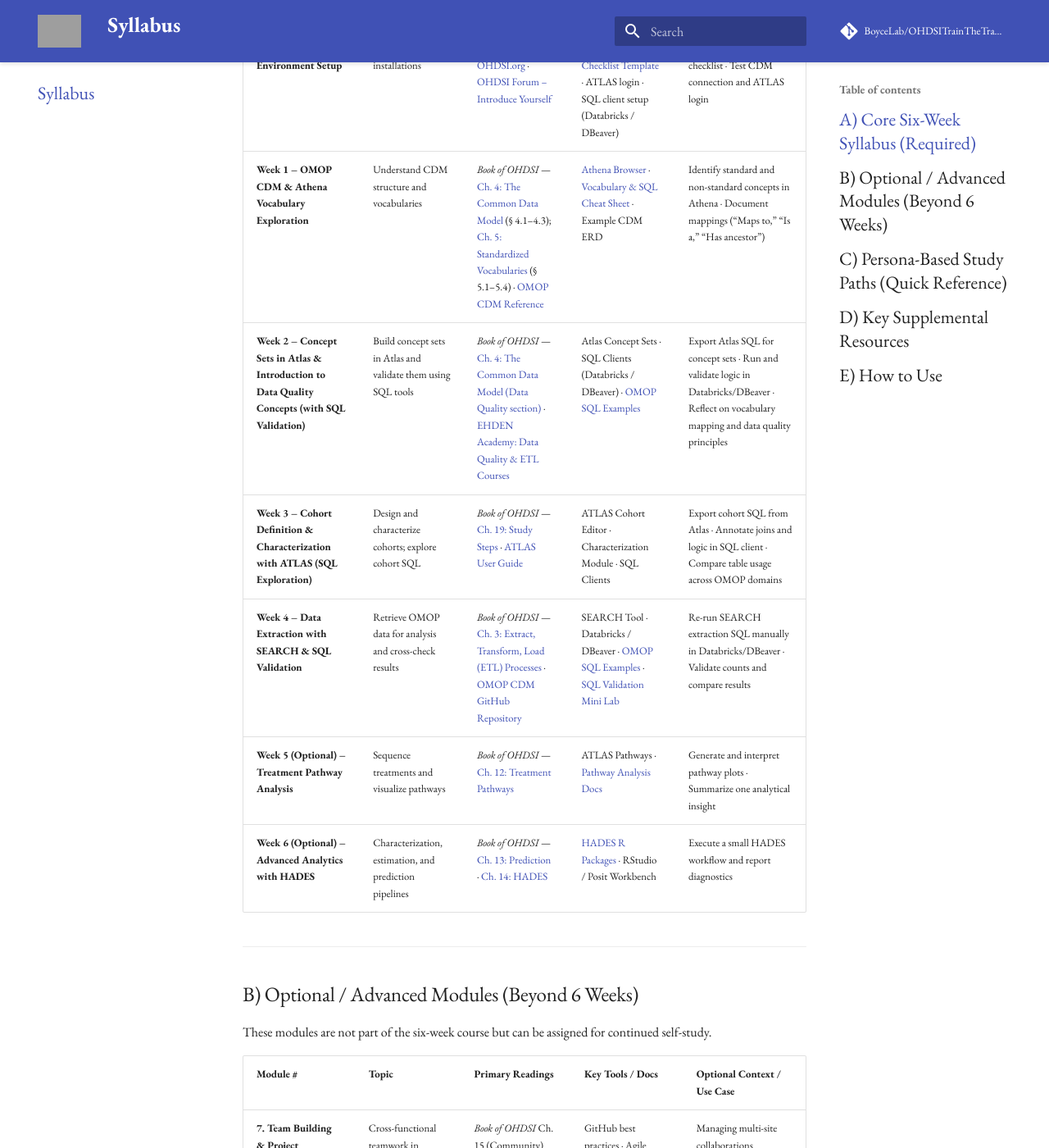
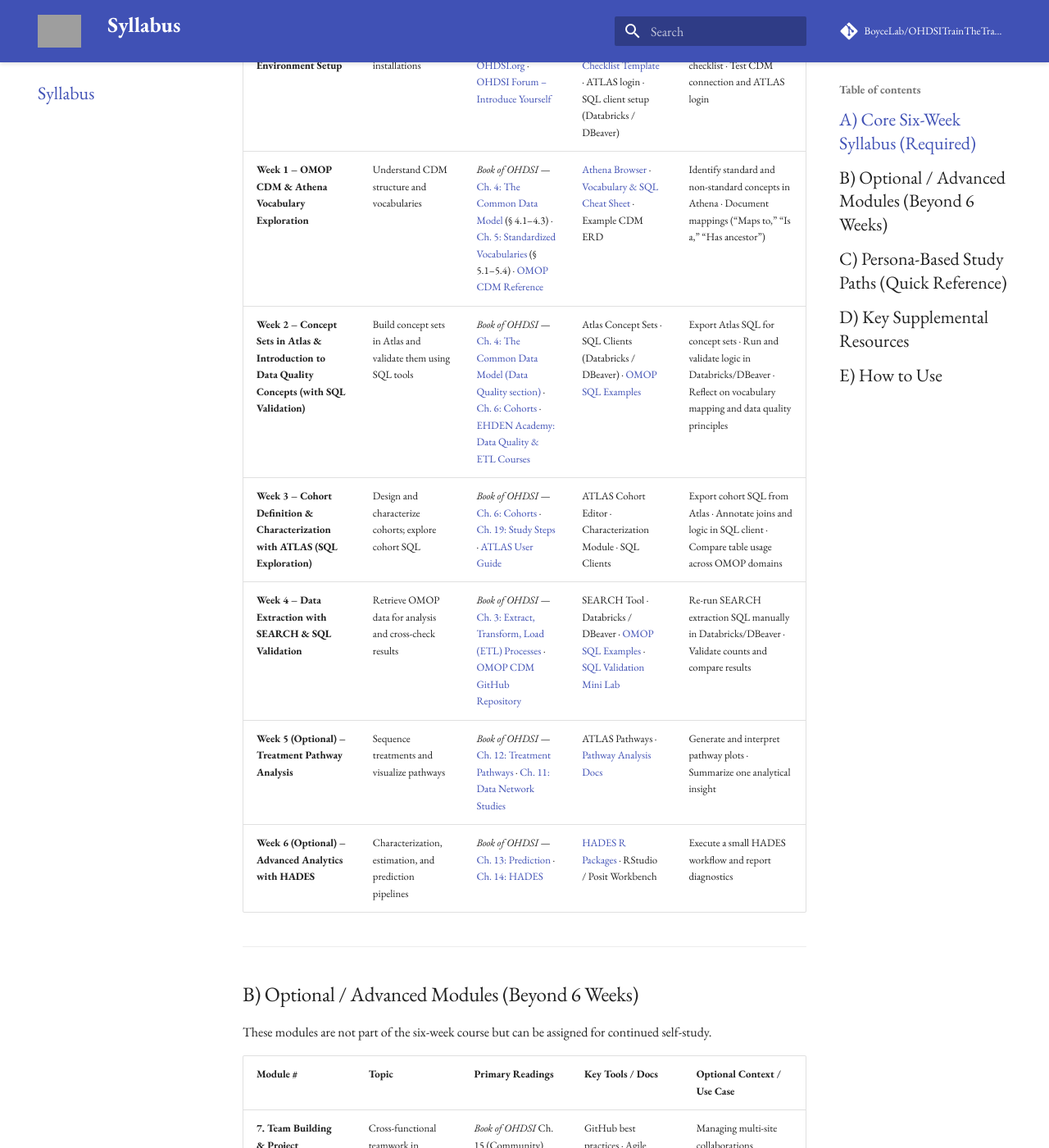
Before and after one commit to BoyceLab/OHDSITrainTheTrainer-6WK, an MkDocs documentation site: the page built from docs/syllabus.md, in a window 1280 px wide and 1400 px high, scrolled down 695 px. Shown: the whole window at 82% size. Built offline with MkDocs 1.6.1 and Material for MkDocs 9.7.7, drawn with Linux system fonts in a browser that asks for light colours; comment, search, counter and statistics services are not loaded; grey boxes are pictures that could not be loaded.

Commit message:
Update syllabus.md

```diff
--- a/docs/syllabus.md
+++ b/docs/syllabus.md
@@ -14,15 +14,14 @@
 | **Week / Day** | **Focus** | **Primary Readings / Viewings** | **Tools & Docs** | **Homework / Follow-up** |
 |-----------------|------------|---------------------------------|------------------|---------------------------|
 | **Day 0 – Environment Setup** | Verify access and installations | [Who We Are – OHDSI.org](https://www.ohdsi.org/who-we-are/) · [OHDSI Forum – Introduce Yourself](https://forums.ohdsi.org/) | [Environment Checklist Template](common_artifacts/environment-checklist-template.md) · ATLAS login · SQL client setup (Databricks / DBeaver) | Complete environment checklist · Test CDM connection and ATLAS login |
-| **Week 1 – OMOP CDM & Athena Vocabulary Exploration** | Understand CDM structure and vocabularies | *Book of OHDSI* — [Ch. 4: The Common Data Model](https://ohdsi.github.io/TheBookOfOhdsi/CommonDataModel.html) (§ 4.1–4.3); [Ch. 5: Standardized Vocabularies](https://ohdsi.github.io/TheBookOfOhdsi/StandardizedVocabularies.html) (§ 5.1–5.4) · [OMOP CDM Reference](https://ohdsi.github.io/CommonDataModel/) | [Athena Browser](https://athena.ohdsi.org/) · [Vocabulary & SQL Cheat Sheet](common_artifacts/omop-vocab-sql-cheat-sheet.md) · Example CDM ERD | Identify standard and non-standard concepts in Athena · Document mappings (“Maps to,” “Is a,” “Has ancestor”) |
-| **Week 2 – Concept Sets in Atlas & Introduction to Data Quality Concepts (with SQL Validation)** | Build concept sets in Atlas and validate them using SQL tools | *Book of OHDSI* — [Ch. 4: The Common Data Model (Data Quality section)](https://ohdsi.github.io/TheBookOfOhdsi/CommonDataModel.html#data-quality) · [EHDEN Academy: Data Quality & ETL Courses](https://academy.ehden.eu/course/index.php?categoryid=all) | Atlas Concept Sets · SQL Clients (Databricks / DBeaver) · [OMOP SQL Examples](common_artifacts/omop-sql-examples.md) | Export Atlas SQL for concept sets · Run and validate logic in Databricks/DBeaver · Reflect on vocabulary mapping and data quality principles |
-| **Week 3 – Cohort Definition & Characterization with ATLAS (SQL Exploration)** | Design and characterize cohorts; explore cohort SQL | *Book of OHDSI* — [Ch. 19: Study Steps](https://ohdsi.github.io/TheBookOfOhdsi/PopulationLevelEstimation.html#study-steps) · [ATLAS User Guide](common_artifacts/atlas-user-process-guide.md) | ATLAS Cohort Editor · Characterization Module · SQL Clients | Export cohort SQL from Atlas · Annotate joins and logic in SQL client · Compare table usage across OMOP domains |
+| **Week 1 – OMOP CDM & Athena Vocabulary Exploration** | Understand CDM structure and vocabularies | *Book of OHDSI* — [Ch. 4: The Common Data Model](https://ohdsi.github.io/TheBookOfOhdsi/CommonDataModel.html) (§ 4.1–4.3) · [Ch. 5: Standardized Vocabularies](https://ohdsi.github.io/TheBookOfOhdsi/StandardizedVocabularies.html) (§ 5.1–5.4) · [OMOP CDM Reference](https://ohdsi.github.io/CommonDataModel/) | [Athena Browser](https://athena.ohdsi.org/) · [Vocabulary & SQL Cheat Sheet](common_artifacts/omop-vocab-sql-cheat-sheet.md) · Example CDM ERD | Identify standard and non-standard concepts in Athena · Document mappings (“Maps to,” “Is a,” “Has ancestor”) |
+| **Week 2 – Concept Sets in Atlas & Introduction to Data Quality Concepts (with SQL Validation)** | Build concept sets in Atlas and validate them using SQL tools | *Book of OHDSI* — [Ch. 4: The Common Data Model (Data Quality section)](https://ohdsi.github.io/TheBookOfOhdsi/CommonDataModel.html#data-quality) · [Ch. 6: Cohorts](https://ohdsi.github.io/TheBookOfOhdsi/Cohorts.html) · [EHDEN Academy: Data Quality & ETL Courses](https://academy.ehden.eu/course/index.php?categoryid=all) | Atlas Concept Sets · SQL Clients (Databricks / DBeaver) · [OMOP SQL Examples](common_artifacts/omop-sql-examples.md) | Export Atlas SQL for concept sets · Run and validate logic in Databricks/DBeaver · Reflect on vocabulary mapping and data quality principles |
+| **Week 3 – Cohort Definition & Characterization with ATLAS (SQL Exploration)** | Design and characterize cohorts; explore cohort SQL | *Book of OHDSI* — [Ch. 6: Cohorts](https://ohdsi.github.io/TheBookOfOhdsi/Cohorts.html) · [Ch. 19: Study Steps](https://ohdsi.github.io/TheBookOfOhdsi/PopulationLevelEstimation.html#study-steps) · [ATLAS User Guide](common_artifacts/atlas-user-process-guide.md) | ATLAS Cohort Editor · Characterization Module · SQL Clients | Export cohort SQL from Atlas · Annotate joins and logic in SQL client · Compare table usage across OMOP domains |
 | **Week 4 – Data Extraction with SEARCH & SQL Validation** | Retrieve OMOP data for analysis and cross-check results | *Book of OHDSI* — [Ch. 3: Extract, Transform, Load (ETL) Processes](https://ohdsi.github.io/TheBookOfOhdsi/ETL.html) · [OMOP CDM GitHub Repository](https://github.com/OHDSI/CommonDataModel) | SEARCH Tool · Databricks / DBeaver · [OMOP SQL Examples](common_artifacts/omop-sql-examples.md) · [SQL Validation Mini Lab](common_artifacts/sql-validation-mini-lab.md) | Re-run SEARCH extraction SQL manually in Databricks/DBeaver · Validate counts and compare results |
-| **Week 5 (Optional) – Treatment Pathway Analysis** | Sequence treatments and visualize pathways | *Book of OHDSI* — [Ch. 12: Treatment Pathways](https://ohdsi.github.io/TheBookOfOhdsi/PopulationLevelEstimation.html#treatment-pathways) | ATLAS Pathways · [Pathway Analysis Docs](https://ohdsi.github.io/Atlas/#/pathways) | Generate and interpret pathway plots · Summarize one analytical insight |
+| **Week 5 (Optional) – Treatment Pathway Analysis** | Sequence treatments and visualize pathways | *Book of OHDSI* — [Ch. 12: Treatment Pathways](https://ohdsi.github.io/TheBookOfOhdsi/PopulationLevelEstimation.html#treatment-pathways) · [Ch. 11: Data Network Studies](https://ohdsi.github.io/TheBookOfOhdsi/NetworkStudies.html) | ATLAS Pathways · [Pathway Analysis Docs](https://ohdsi.github.io/Atlas/#/pathways) | Generate and interpret pathway plots · Summarize one analytical insight |
 | **Week 6 (Optional) – Advanced Analytics with HADES** | Characterization, estimation, and prediction pipelines | *Book of OHDSI* — [Ch. 13: Prediction](https://ohdsi.github.io/TheBookOfOhdsi/Prediction.html) · [Ch. 14: HADES](https://ohdsi.github.io/TheBookOfOhdsi/Hades.html) | [HADES R Packages](https://ohdsi.github.io/Hades/) · RStudio / Posit Workbench | Execute a small HADES workflow and report diagnostics |
 
 ---
-
 ## B) Optional / Advanced Modules (Beyond 6 Weeks)
 
 These modules are not part of the six-week course but can be assigned for continued self-study.
```
